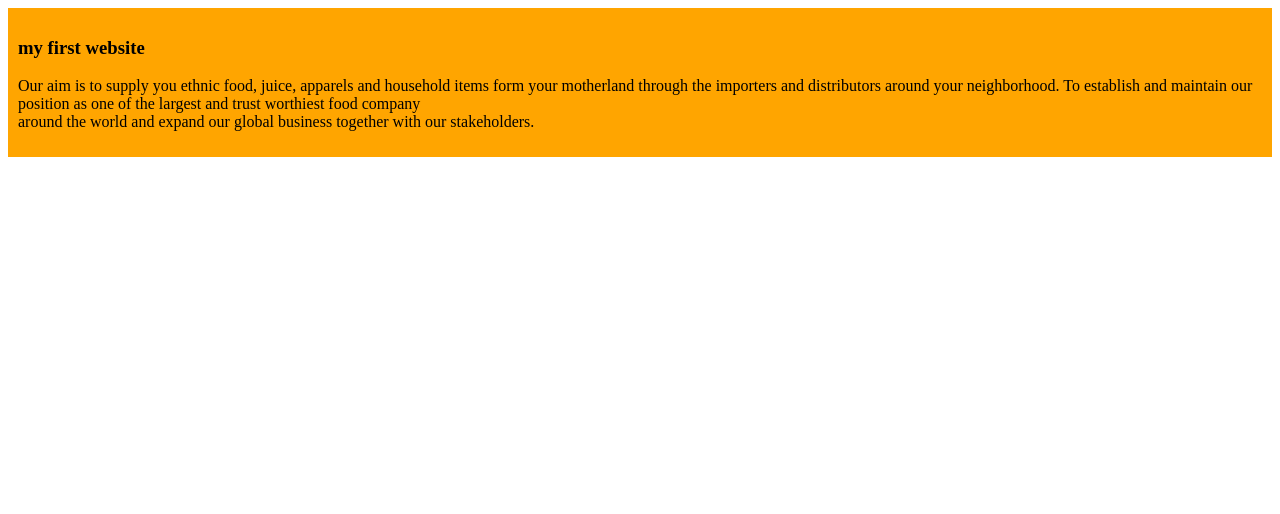
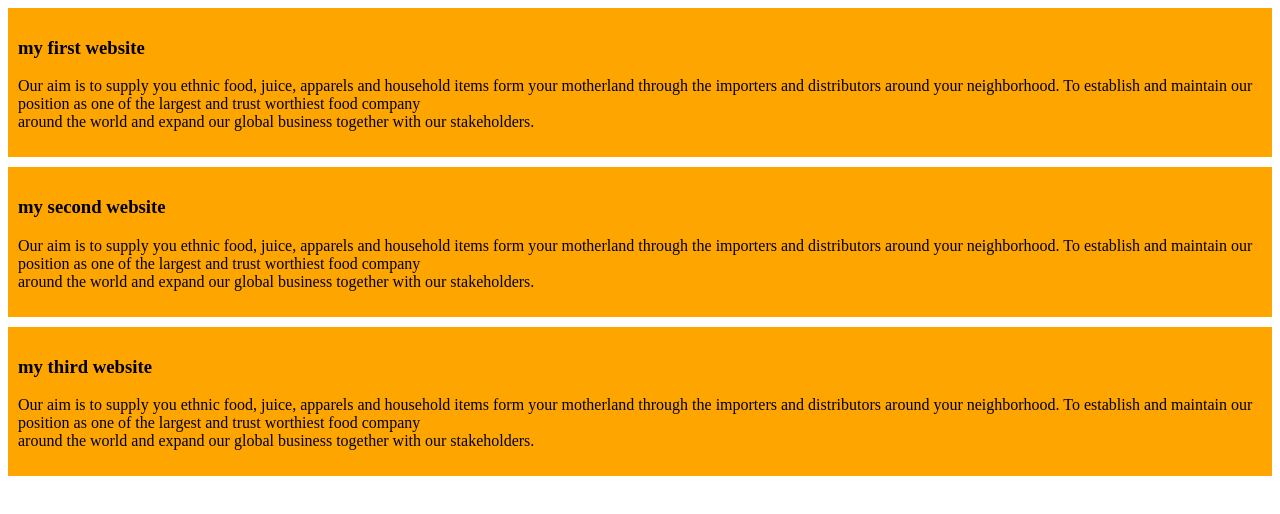
Before and after one commit to Dollykhan1/my-simple-website, a plain HTML site: page index.html in a window 1280 px wide. Drawn offline with Linux system fonts and the light colour scheme.

Commit message:
added the second and the third blog

```diff
--- a/index.html
+++ b/index.html
@@ -11,5 +11,13 @@
         <h3>my first website</h3>
         <p>Our aim is to supply you ethnic food, juice, apparels and household items form your motherland through the importers and distributors around your neighborhood. To establish and maintain our position as one of the largest and trust worthiest food company<br> around the world and expand our global business together with our stakeholders.</p>
     </div>
+    <div>
+        <h3>my second website</h3>
+        <p>Our aim is to supply you ethnic food, juice, apparels and household items form your motherland through the importers and distributors around your neighborhood. To establish and maintain our position as one of the largest and trust worthiest food company<br> around the world and expand our global business together with our stakeholders.</p>
+    </div>
+    <div>
+        <h3>my third website</h3>
+        <p>Our aim is to supply you ethnic food, juice, apparels and household items form your motherland through the importers and distributors around your neighborhood. To establish and maintain our position as one of the largest and trust worthiest food company<br> around the world and expand our global business together with our stakeholders.</p>
+    </div>
 </body>
 </html>
--- a/styles/blog.css
+++ b/styles/blog.css
@@ -1,4 +1,5 @@
 div{
     background-color: orange;
     padding: 10px;
+    margin-bottom: 10px;
 }
```
